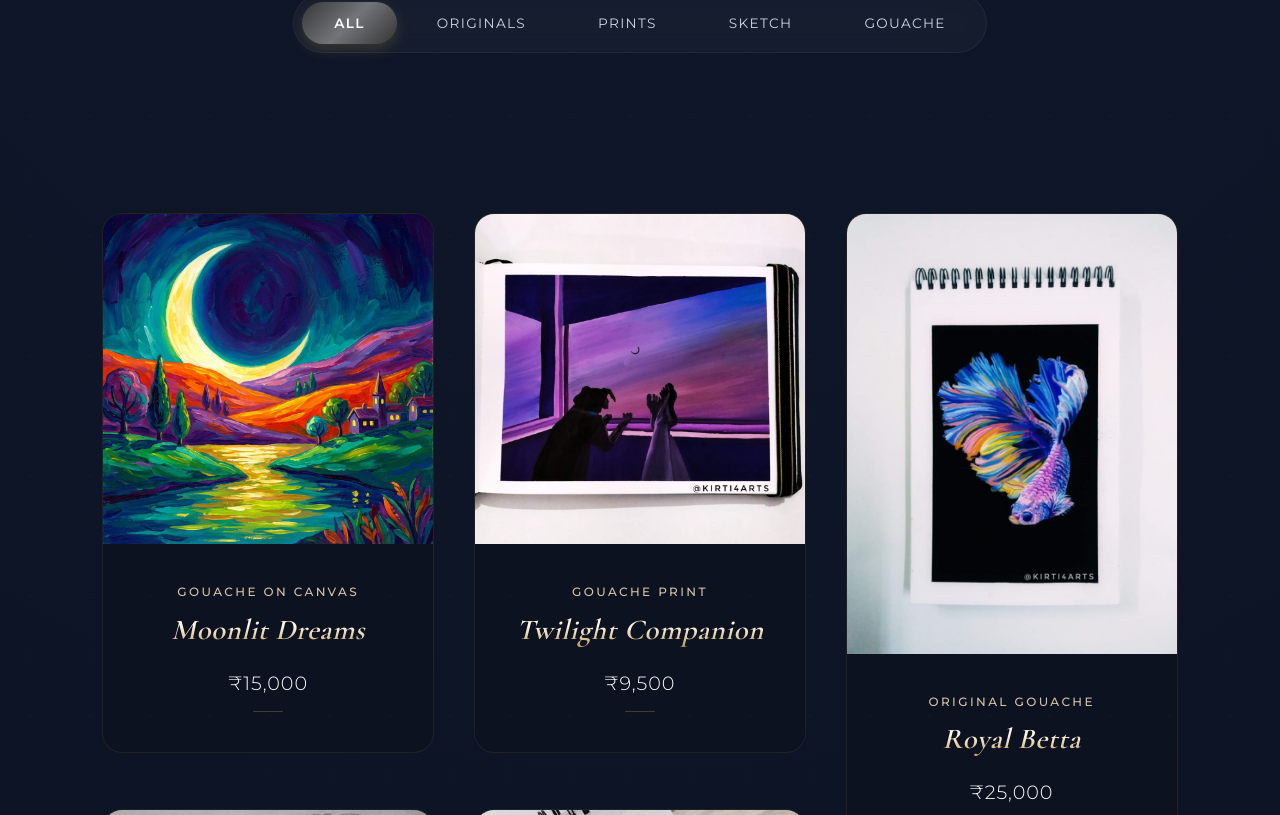
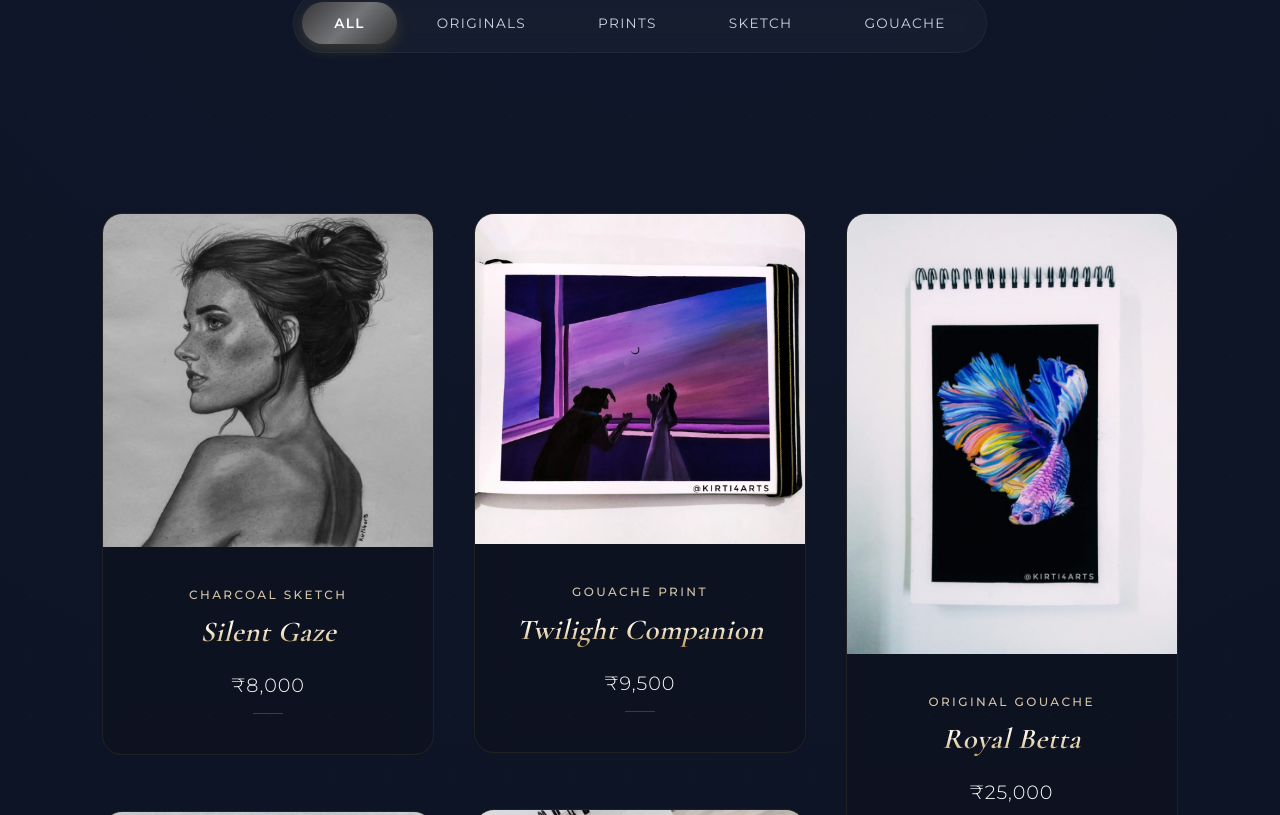
Before and after one commit to priyanshuverma2003/kirti4arts, a Next.js app: page / in a window 1280 px wide. Shown: the part 1985-2800 px from the top of the page. Built offline with nearby package versions, Linux system fonts and the light colour scheme.

Commit message:
Remove 'Moonlit Dreams' asset and references

```diff
--- a/src/components/home/HeroSlideshow.tsx
+++ b/src/components/home/HeroSlideshow.tsx
@@ -6,12 +6,7 @@ import Link from 'next/link';
 import styles from './HeroSlideshow.module.css';
 
 const slides = [
-    {
-        id: 1,
-        image: '/moonlit-dreams.png',
-        title: 'Moonlit Dreams',
-        subtitle: 'Gouache on Canvas'
-    },
+
     {
         id: 2,
         image: '/cosmic-dream.png',
--- a/src/data/products.ts
+++ b/src/data/products.ts
@@ -1,12 +1,5 @@
 export const products = [
-    {
-        id: 'moonlit-dreams',
-        title: 'Moonlit Dreams',
-        category: 'Gouache on Canvas',
-        image: '/moonlit-dreams.png',
-        price: 15000,
-        description: 'A serene and ethereal landscape capturing the quiet beauty of a moonlit night. This piece uses soft gouache layers to create a sense of depth and tranquility.',
-    },
+
     {
         id: 'silent-gaze',
         title: 'Silent Gaze',
```
Also changed, not shown: public/moonlit-dreams.png (deleted).
